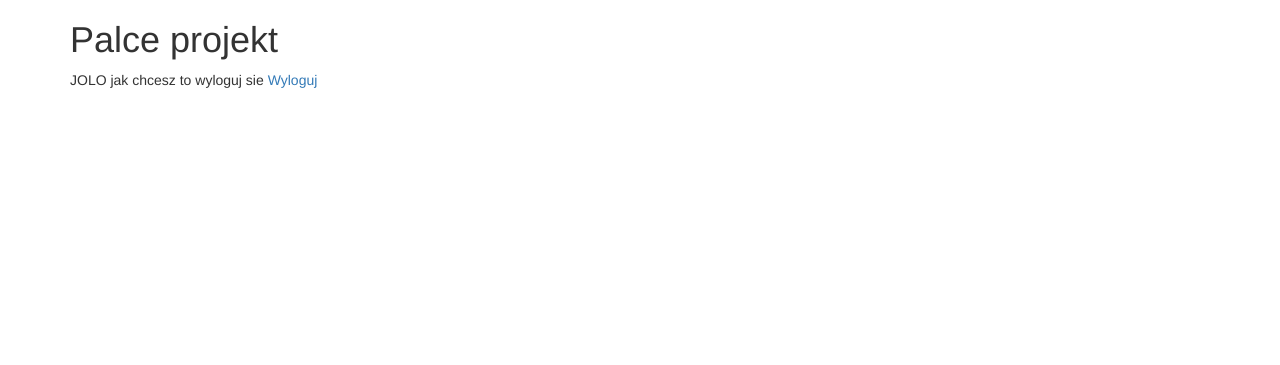
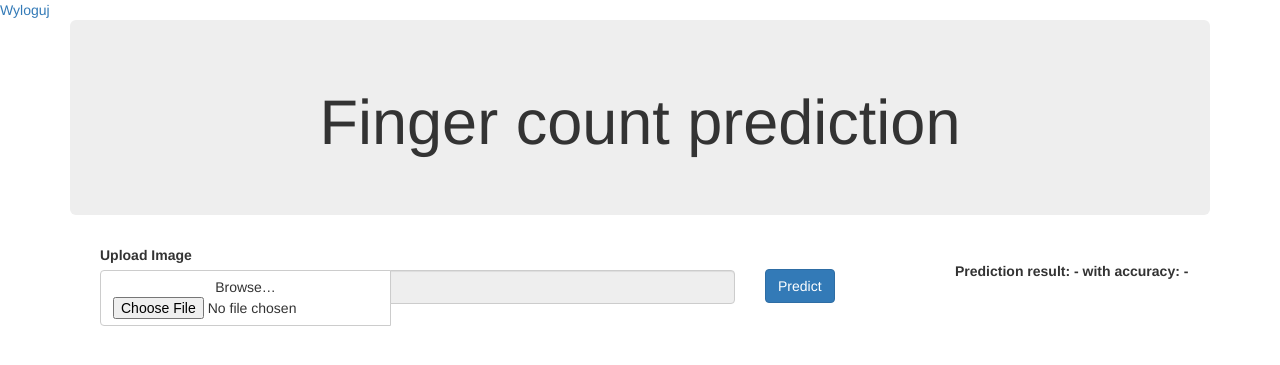
Before and after one commit to MichalSzafinski/Fingers, a Django app: page / in a window 1280 px wide. Shown: the top 365 px of the page. Run offline with Django 3.2, Linux system fonts and the light colour scheme; the visitor is signed in with stand-in values (Sample User, id 1); some libraries are stand-ins or nearby versions.

Commit message:
connected everything together

```diff
--- a/ml_django_project/ml_django_project/settings.py
+++ b/ml_django_project/ml_django_project/settings.py
@@ -125,13 +125,13 @@
 ]
 
 # AWS S3 + Cloudfront, Google Cloud Storage, django-storages
-STATIC_ROOT = BASE_DIR / "cdn_test" / "static"
+STATIC_ROOT = BASE_DIR / "staticfiles" / "static"
 
 MEDIA_URL = "/media/"
 # any file field upload by default
-MEDIA_ROOT = BASE_DIR / "cdn_test" / "media"
+MEDIA_ROOT = BASE_DIR / "staticfiles" / "media"
 
-PROTECTED_MEDIA = BASE_DIR / "cdn_test" / "protected"
+PROTECTED_MEDIA = BASE_DIR / "staticfiles" / "protected"
 
 if DEBUG:
     STATIC_ROOT.mkdir(parents=True, exist_ok=True)
--- a/ml_django_project/prediction/Fingers/predict.py
+++ b/ml_django_project/prediction/Fingers/predict.py
@@ -10,6 +10,8 @@
 from tensorflow import keras
 
 def predict(image_path):
+
+    image_path = 'staticfiles/' + image_path
 
     img_height = 128
     img_width = 128
--- a/ml_django_project/prediction/models.py
+++ b/ml_django_project/prediction/models.py
@@ -1,13 +1,14 @@
 from django.contrib.auth import get_user_model
 from django.db import models
 from django.db.models.signals import pre_save, post_save
+import socket
 
 
 User = get_user_model()
 
 
 class Upload(models.Model):
-    user = models.ForeignKey(User, null=True, on_delete=models.CASCADE)
+    #user = models.ForeignKey(User, null=True, on_delete=models.CASCADE)
     image = models.ImageField(upload_to='uploads/', null=True, blank=True)
     prediction = models.CharField(max_length=500, default='None')
     chance = models.CharField(max_length=500, default='None')
--- a/ml_django_project/prediction/views.py
+++ b/ml_django_project/prediction/views.py
@@ -21,21 +21,21 @@
     print(request.user)
     if not request.user.is_authenticated:
         return redirect('/login_error/')
-    return render(request, "index.html")
+    return render(request, "index.html", {"author_id" : request.user})
 
 
 @csrf_exempt
 def upload_photo_view(request):
     if request.method == 'POST':
         upload = Upload.objects.create(
-            user='',
-            image='',
+            image=request.FILES.get('image'),
         )
+        upload.save()
         output = predict(upload.get_path())
         upload.prediction = str(output[0])
         upload.chance = str(output[1])
         upload.save()
-    return JsonResponse({'prediciton': upload.prediction, 'szanse': upload.chance})
+    return JsonResponse({'prediction': upload.prediction, 'chance': upload.chance[0:5]})
 
 
 class UploadView(viewsets.ModelViewSet):
--- a/ml_django_project/templates/base.html
+++ b/ml_django_project/templates/base.html
@@ -6,15 +6,40 @@
     <meta name="viewport" content="width=device-width, initial-scale=1, shrink-to-fit=no">
 
     <!-- bootstrap -->
-    <link rel="stylesheet" href="https://maxcdn.bootstrapcdn.com/bootstrap/3.3.7/css/bootstrap.min.css" integrity="sha384-BVYiiSIFeK1dGmJRAkycuHAHRg32OmUcww7on3RYdg4Va+PmSTsz/K68vbdEjh4u" crossorigin="anonymous">
+  <link rel="stylesheet" href="https://maxcdn.bootstrapcdn.com/bootstrap/3.4.1/css/bootstrap.min.css">
+  <script src="https://code.jquery.com/jquery-3.3.1.min.js"></script>
+  <script src="https://cdnjs.cloudflare.com/ajax/libs/popper.js/1.14.6/umd/popper.min.js"></script>
+  <script src="https://stackpath.bootstrapcdn.com/bootstrap/4.2.1/js/bootstrap.min.js"></script>
 
     <title>{% block title %}Palce{% endblock %}</title>
-    <link rel='stylesheet' href="{% static 'css/main.css'  %}"/>
-    {% block head %}{% endblock %}
+    <link rel='stylesheet' href="{% static 'static/styl_home.css'  %}"/>
+    {% block head %}{%endblock %}
     </head>
+     <!-- <nav class="navbar fixed-top navbar-light bg-light">
+      <a class="navbar-brand" href="#">Witaj {{author_id}}</a>
+      <div class="collapse navbar-collapse" id="navbarText">
+        <ul class="navbar-nav mr-auto">
+          <li class="nav-item active">
+            <a class="nav-link" href="#">Home <span class="sr-only">(current)</span></a>
+          </li>
+          <li class="nav-item">
+            <a class="nav-link" href="#">Features</a>
+          </li>
+          <li class="nav-item">
+            <a class="nav-link" href="#">Pricing</a>
+          </li>
+        </ul>
+        <span class="navbar-text">
+          Navbar text with an inline element
+        </span>
+      </div>
+  </nav> -->
+<a href="{% url 'logout' %}">Wyloguj</a>
     <body class='bg-dark text-white'>
       <div class='container '>
-          <h1>Palce projekt</h1>
+        <div class="jumbotron text-center">
+          <h1>Finger count prediction</h1>
+  </div>
 
         {% block content %}
 
@@ -22,10 +47,9 @@
       </div>
 
 
-    <script src="https://code.jquery.com/jquery-3.5.1.slim.min.js" integrity="sha256-4+XzXVhsDmqanXGHaHvgh1gMQKX40OUvDEBTu8JcmNs=" crossorigin="anonymous"></script>
-    <script src="https://maxcdn.bootstrapcdn.com/bootstrap/3.3.7/js/bootstrap.min.js" integrity="sha384-Tc5IQib027qvyjSMfHjOMaLkfuWVxZxUPnCJA7l2mCWNIpG9mGCD8wGNIcPD7Txa" crossorigin="anonymous"></script>
 
       {% block js %}
       {% endblock %}
     </body>
+
     </html>
--- a/ml_django_project/templates/index.html
+++ b/ml_django_project/templates/index.html
@@ -1,9 +1,112 @@
 {% extends 'base.html' %}
 {% block content %}
 
-        JOLO
-        jak chcesz to wyloguj sie
-        <a href="{% url 'logout' %}">Wyloguj</a>
+<script>
+        $(document).ready(function () {
+                $(document).on('change', '.btn-file :file', function () {
+                        var input = $(this),
+                                label = input.val().replace(/\\/g, '/').replace(/.*\//, '');
+                        input.trigger('fileselect', [label]);
+                });
+
+                $('.btn-file :file').on('fileselect', function (event, label) {
+
+                        var input = $(this).parents('.input-group').find(':text'),
+                                log = label;
+
+                        if (input.length) {
+                                input.val(log);
+                        } else {
+                                if (log) alert(log);
+                        }
+
+                });
+                function readURL(input) {
+                        if (input.files && input.files[0]) {
+                                var reader = new FileReader();
+
+                                reader.onload = function (e) {
+                                        $('#img-upload').attr('src', e.target.result);
+                                }
+
+                                reader.readAsDataURL(input.files[0]);
+                        }
+                }
+
+                $("#imgInp").change(function () {
+                        readURL(this);
+                });
+
+                $("#button-predict").click(function () {
+                        // disable button
+                        $(this).prop("disabled", true);
+                        // add spinner to button
+                        $(this).html(
+                                `Loading...`
+                        );
+                        var formdata = new FormData();
+                        var a = $("#imgInp");
+                        formdata.append("image", a[0].files[0]);
+                        $.ajax({
+                                type: "POST",
+                                dataType: "json",
+                                url: "send/",
+                                data: formdata,
+                                processData: false,
+                                contentType: false,
+                                complete: function (data) {
+                                        $("#button-predict").prop("disabled", false);
+                                        // add spinner to button
+                                        $("#button-predict").html(
+                                                `Predict`
+                                        );
+                                },
+                                success: function (data) {
+                                        console.log("success");
+                                        console.log(data);
+                                        var a = data.prediction;
+                                        console.log(data.prediction)
+                                        console.log(data["prediction"])
+                                        $("#label-result").empty();
+                                        $("#label-result").append("Prediction result: " + data.prediction);
+                                        $("#label-accuracy").empty();
+                                        $("#label-accuracy").append("with accuracy: " + data.chance + "%");
+                                },
+                                error: function (data) {
+                                        console.log("error");
+                                        console.log(data);
+                                }
+                        });
+
+                });
+        });
+</script>
 
 
+
+
+<div class="container">
+        <div class="col-sm-7">
+                <div class="form-group">
+                        <label>Upload Image</label>
+                        <div class="input-group">
+                                <span class="input-group-btn">
+                                        <span class="btn btn-default btn-file">
+                                                Browse… <input type="file" id="imgInp">
+                                        </span>
+                                </span>
+                                <input type="text" class="form-control" readonly>
+                        </div>
+                        <img id='img-upload' />
+                </div>
+        </div>
+        <div class="col-sm-2" style="margin-top: 24px;">
+                <button id="button-predict" type="button" class="btn btn-primary">Predict</button>
+        </div>
+        <div class="col-sm-3" style="margin-top: 16px;">
+                <label id="label-result">Prediction result: -</label>
+                <label id="label-accuracy">with accuracy: -</label>
+        </div>
+</div>
+<input type="hidden" id="userId" value={{author_id}}>
 {% endblock content %}
```
Also changed, not shown: ml_django_project/prediction/migrations/0003_remove_upload_user.py (added), 1 other file. Lines whose indentation alone changed are shown as unchanged.
